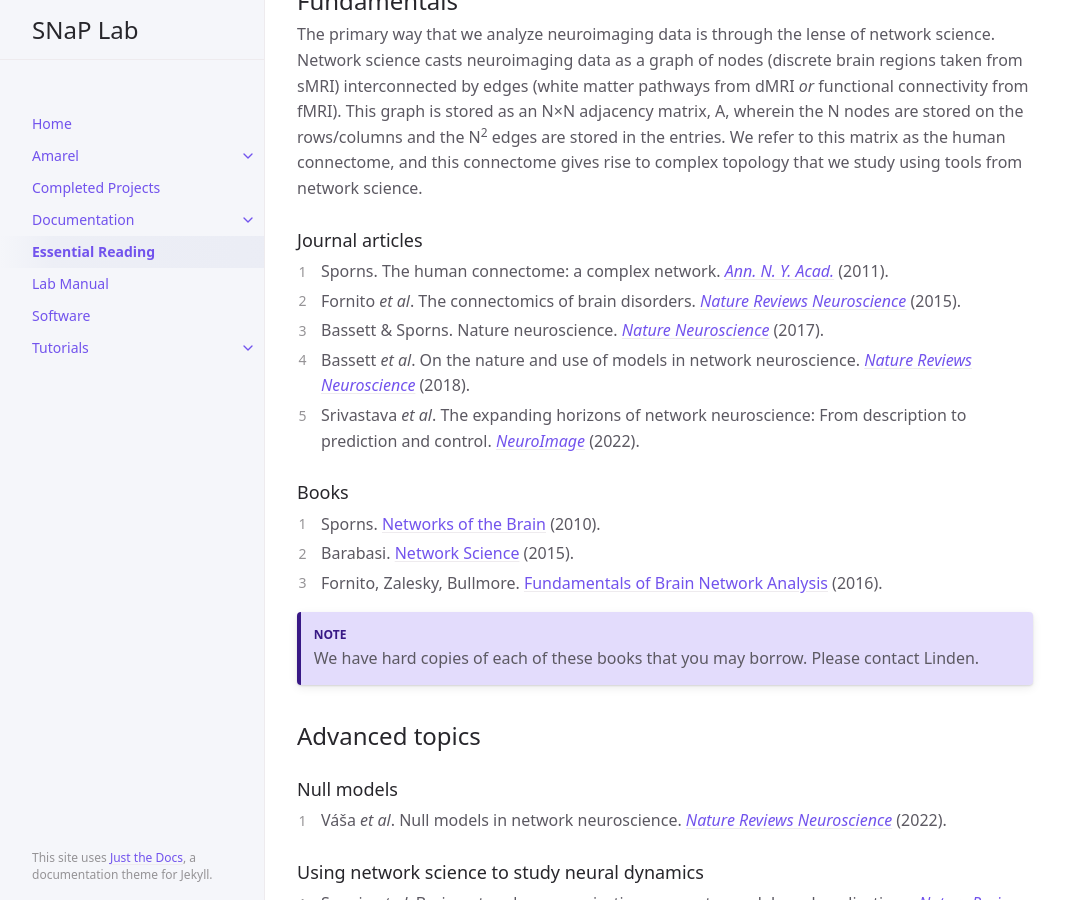
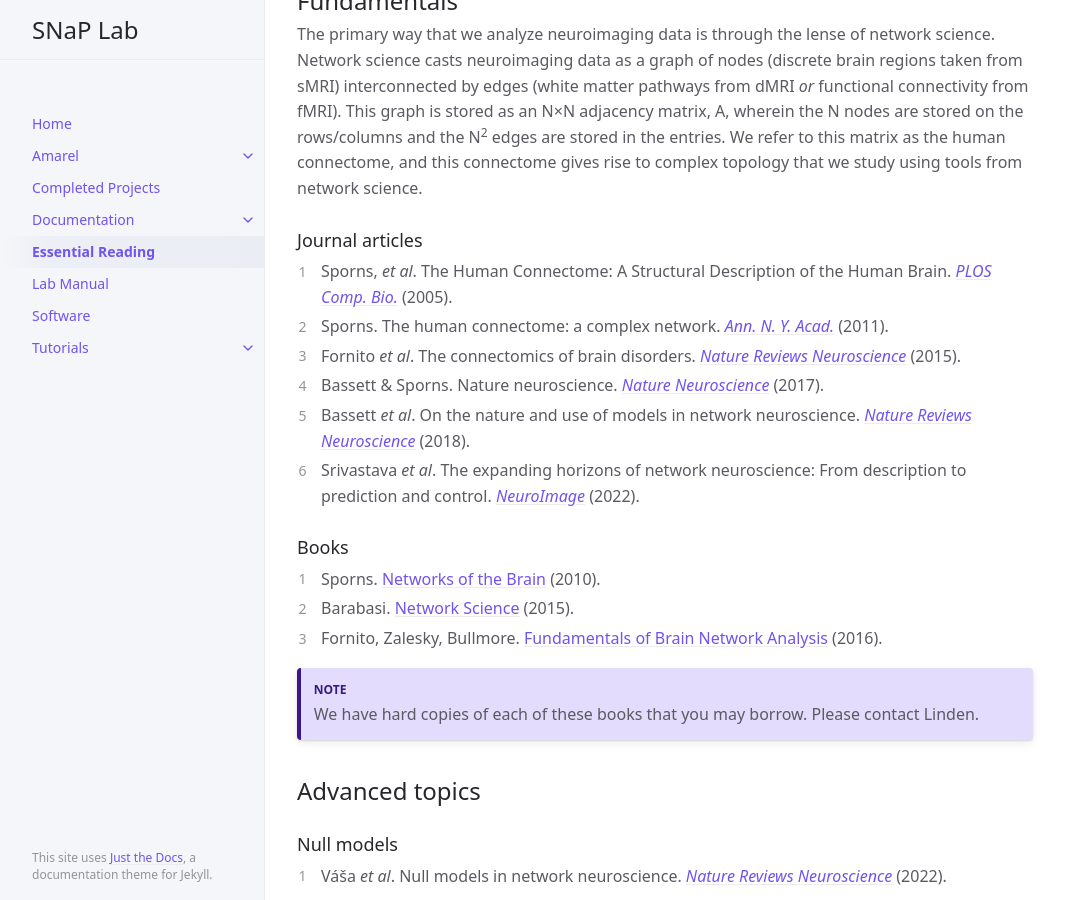
Before and after one commit to LindenParkesLab/snaplab.github.io, a Jekyll site: the page built from docs/essential_reading/index.md, in a window 1280 px wide and 900 px high, scrolled down 2465 px. Shown: the whole window, without its empty margins (107-1172 px from the left). Built offline with Jekyll 4.4.1, drawn with Linux system fonts in a browser that asks for light colours; cached includes are drawn as plain includes.

Commit message:
added Sporns 2005

```diff
--- a/docs/essential_reading/index.md
+++ b/docs/essential_reading/index.md
@@ -50,6 +50,7 @@ Most of our research uses Magnetic Resonance Imaging (MRI) data. The MRI provide
 The primary way that we analyze neuroimaging data is through the lense of network science. Network science casts neuroimaging data as a graph of nodes (discrete brain regions taken from sMRI) interconnected by edges (white matter pathways from dMRI *or* functional connectivity from fMRI). This graph is stored as an N×N adjacency matrix, A, wherein the N nodes are stored on the rows/columns and the N<sup>2</sup> edges are stored in the entries. We refer to this matrix as the human connectome, and this connectome gives rise to complex topology that we study using tools from network science.
 
 ### Journal articles
+1. Sporns, *et al*. The Human Connectome: A Structural Description of the Human Brain. [*PLOS Comp. Bio.*](https://journals.plos.org/ploscompbiol/article?id=10.1371/journal.pcbi.0010042) (2005).
 1. Sporns. The human connectome: a complex network. [*Ann. N. Y. Acad.*](https://nyaspubs.onlinelibrary.wiley.com/doi/10.1111/j.1749-6632.2010.05888.x) (2011).
 1. Fornito *et al*. The connectomics of brain disorders. [*Nature Reviews Neuroscience*](http://www.nature.com/articles/nrn3901) (2015).
 1. Bassett & Sporns. Nature neuroscience. [*Nature Neuroscience*](http://www.nature.com/articles/nn.4502) (2017).
```
